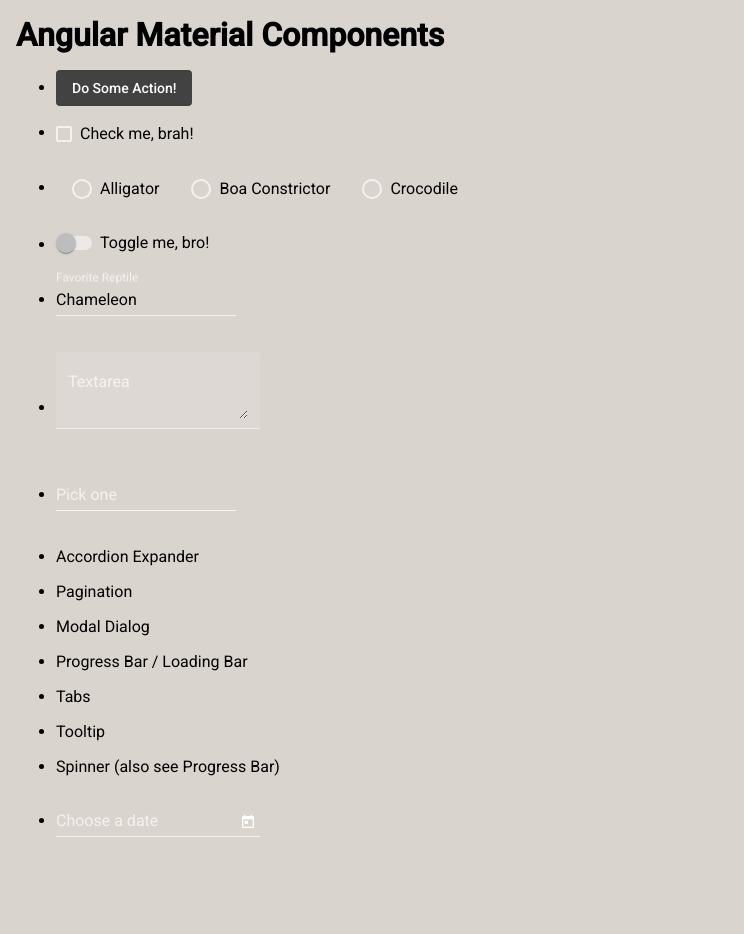
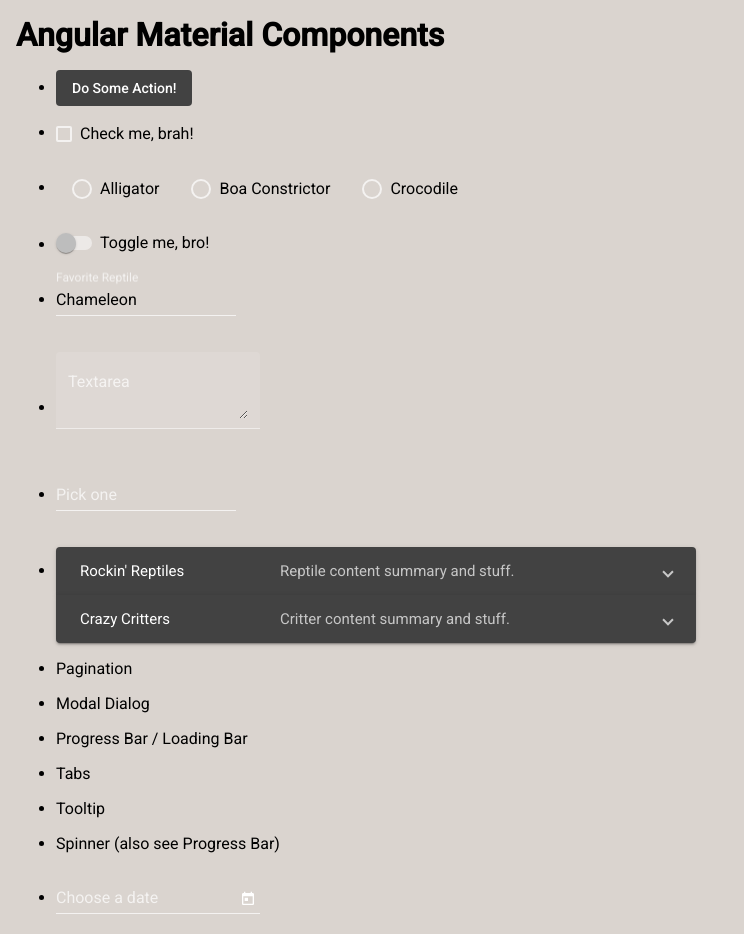
Before and after one commit to bobbyroe/Ng-A11y-Components, an Angular app: page / in a window 1280 px wide. Shown: the whole page, without its empty margins (0-744 px from the left). Before the commit the page ends 857 px from the top, so only its background shows below. Built offline with nearby package versions, Linux system fonts and the light colour scheme.

Commit message:
accordion

```diff
--- a/src/app/app.component.css
+++ b/src/app/app.component.css
@@ -10,3 +10,6 @@
   display: flex;
   flex-direction: column;
 }
+#accordion-container {
+  width: 40rem;
+}
--- a/src/app/app.component.html
+++ b/src/app/app.component.html
@@ -61,7 +61,36 @@
     </form>
   </li>
 
-  <li>Accordion Expander</li>
+  <li id="accordion-container">
+    <mat-accordion>
+      <mat-expansion-panel>
+        <mat-expansion-panel-header>
+          <mat-panel-title>
+            Rockin' Reptiles
+          </mat-panel-title>
+          <mat-panel-description>
+            Reptile content summary and stuff.
+          </mat-panel-description>
+        </mat-expansion-panel-header>
+        <p>
+          PRIMARY CONTENT
+        </p>
+      </mat-expansion-panel>
+      <mat-expansion-panel>
+        <mat-expansion-panel-header>
+          <mat-panel-title>
+            Crazy Critters
+          </mat-panel-title>
+          <mat-panel-description>
+            Critter content summary and stuff.
+          </mat-panel-description>
+        </mat-expansion-panel-header>
+        <p>
+          PRIMARY CONTENT
+        </p>
+      </mat-expansion-panel>
+    </mat-accordion>
+  </li>
 
   <li>Pagination</li>
 
--- a/src/app/app.module.ts
+++ b/src/app/app.module.ts
@@ -15,6 +15,7 @@
 import { MatNativeDateModule } from "@angular/material/core";
 import { FormsModule, ReactiveFormsModule } from "@angular/forms";
 import { MatAutocompleteModule } from "@angular/material/autocomplete";
+import { MatExpansionModule } from "@angular/material/expansion";
 
 @NgModule({
   declarations: [AppComponent],
@@ -32,6 +33,7 @@
     MatAutocompleteModule,
     FormsModule,
     ReactiveFormsModule,
+    MatExpansionModule,
   ],
   providers: [],
   bootstrap: [AppComponent],
```
